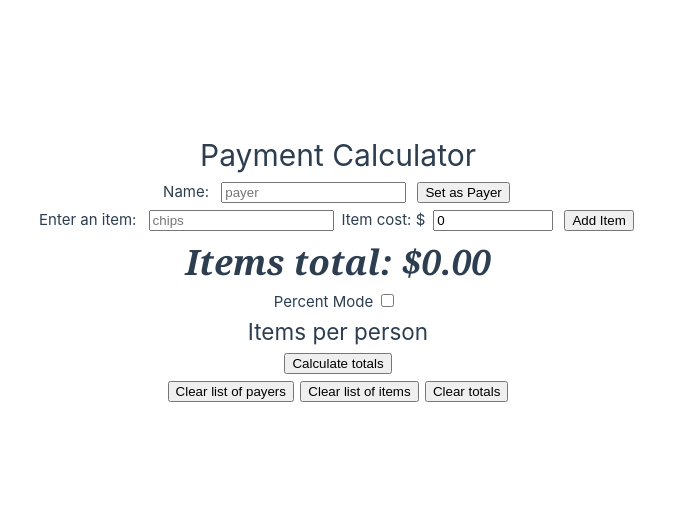
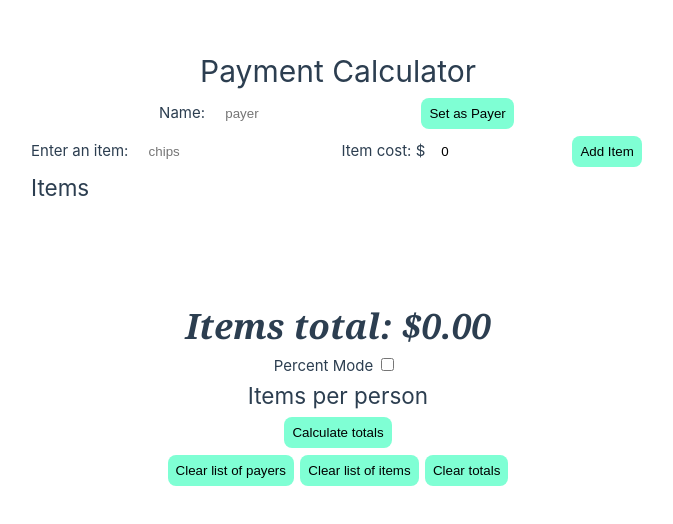
Before and after one commit to gTambo/vue-split-the-check-calculator, a Vue app: page / in a window 1280 px wide. Shown: the part 132-656 px from the top of the page, without its empty margins (302-975 px from the left). Built offline with nearby package versions, Linux system fonts and the light colour scheme.

Commit message:
some styling

```diff
--- a/src/App.vue
+++ b/src/App.vue
@@ -130,10 +130,12 @@ function clearTotals() {
       $<input v-model="itemCost" id="item-cost" type="number" min=".01" step=".01" max="1000000" onfocus="this.value=''" >
       <button type="submit">Add Item</button>
     </form>
-    <div class="item-list" v-if="itemsList.length">
-      <div v-for="item in itemsList" :key="'item' + item.itemNo">
-
-        <p><span class="list-item-numbers">{{ (item.itemNo).toString() }}</span> {{ item.itemName }} --- ${{ item.cost }}</p>
+    <div class="item-list">
+      <h2>Items</h2>
+      <div v-if="itemsList.length">
+        <div v-for="item in itemsList" :key="'item' + item.itemNo">
+          <p><span class="list-item-numbers">{{ (item.itemNo).toString() }}</span> {{ item.itemName }} --- ${{ item.cost }}</p>
+        </div>
       </div>
     </div>
     <p class="text" >Items total: ${{ total.toFixed(2) }}</p>
@@ -152,12 +154,11 @@ function clearTotals() {
 
     <form v-else action="submit" @submit.prevent="calculateByItem">
       <h2>Items per person</h2>
-      <div v-if="payersList.length && itemsList.length">
+      <div v-if="payersList.length && itemsList.length" class="items-per-person-wrapper">
         <div v-for="item in itemsList" :key="item.itemName.toLowerCase() + item.itemNo">
-          {{ item.itemName }}
+          <p class="item-name">{{ item.itemName }}</p>
           <li v-for="payer in payersList" :key="payer.name.toLowerCase() + payer.payerId">
-            {{ payer.name }}
-            <label :for="payer.name + item.itemName">{{ item.payers.includes(payer.name) }}</label>
+            <label :for="payer.name + item.itemName">{{ payer.name }}</label>
             <input :id="payer.name + item.itemName" :value="payer.name" type="checkbox" v-model="item.payers">
           </li>
         </div>
@@ -183,6 +184,14 @@ function clearTotals() {
 
 .item-list{
   text-align: left;
+  min-height: 10vw;
+}
+
+.items-per-person-wrapper {
+  display: flex;
+  flex-direction: row;
+  justify-content: space-evenly;
+  margin-bottom: 1vw;
 }
 .list-item-numbers  {
   font-family: 'Courier New', Courier, monospace;
@@ -195,10 +204,27 @@ function clearTotals() {
   border-radius: 10%;
 }
 
+.item-name {
+  font-size: large;
+  /* text-decoration: underline; */
+  border: 1px solid;
+  border-radius: 8px;
+}
+
 input {
   margin: 0.2rem 0.5rem;
+  padding: .5rem;
+  border: none;
+  border-radius: 8px;
 }
+
+
+
 button {
   margin: 0.2rem;
+  padding: 0.5rem;
+  background-color: aquamarine;
+  border: none;
+  border-radius: 8px;
 }
 </style>
```
